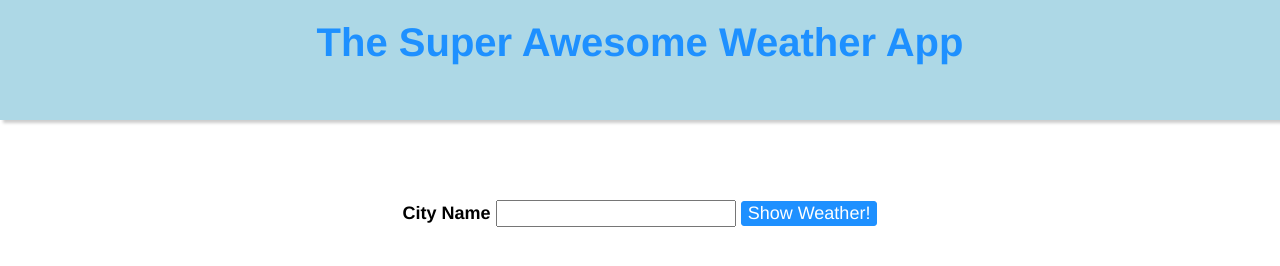
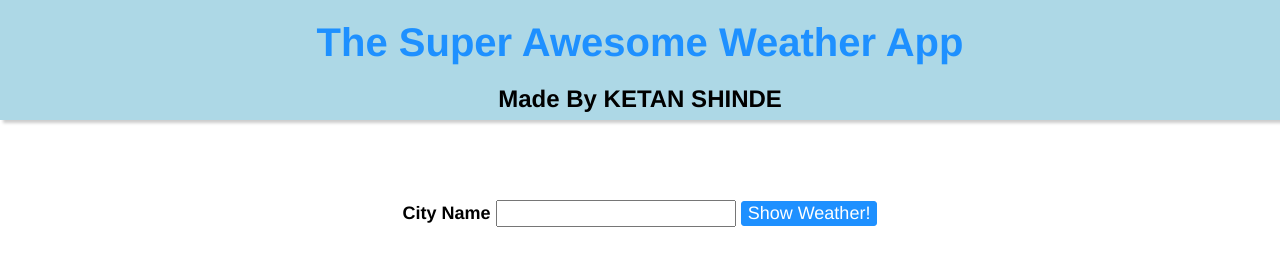
Before and after one commit to ketan7705/Weather_JSApp, a plain HTML site: page index.html in a window 1280 px wide. Drawn offline with Linux system fonts and the light colour scheme.

Commit message:
Update index.html

```diff
--- a/index.html
+++ b/index.html
@@ -8,6 +8,7 @@
 <body>
 <header>
     <h1>The Super Awesome Weather App</h1>
+    <h2>Made By KETAN SHINDE</h2>
 </header>
 <div class="main">
     <div id="search">
```
